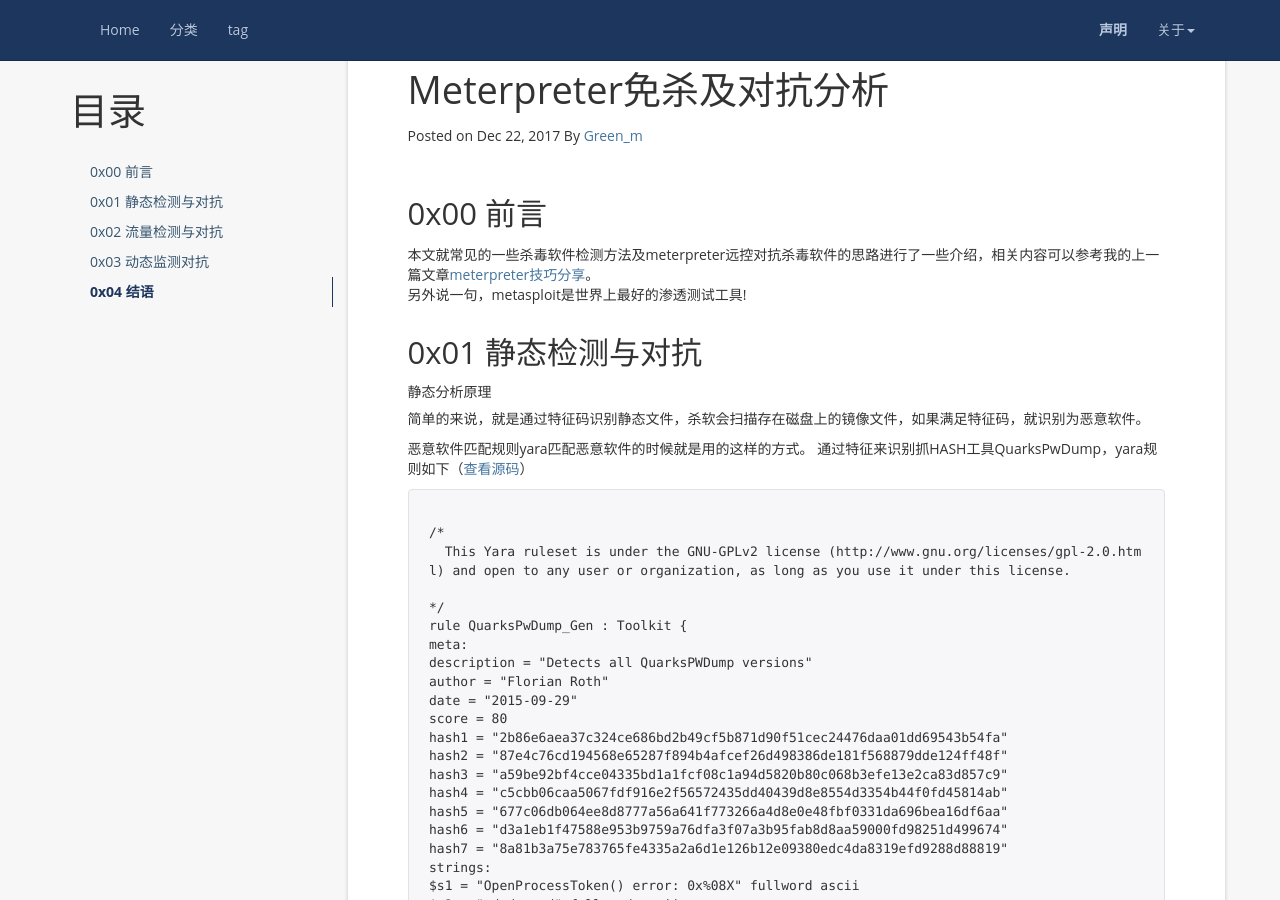
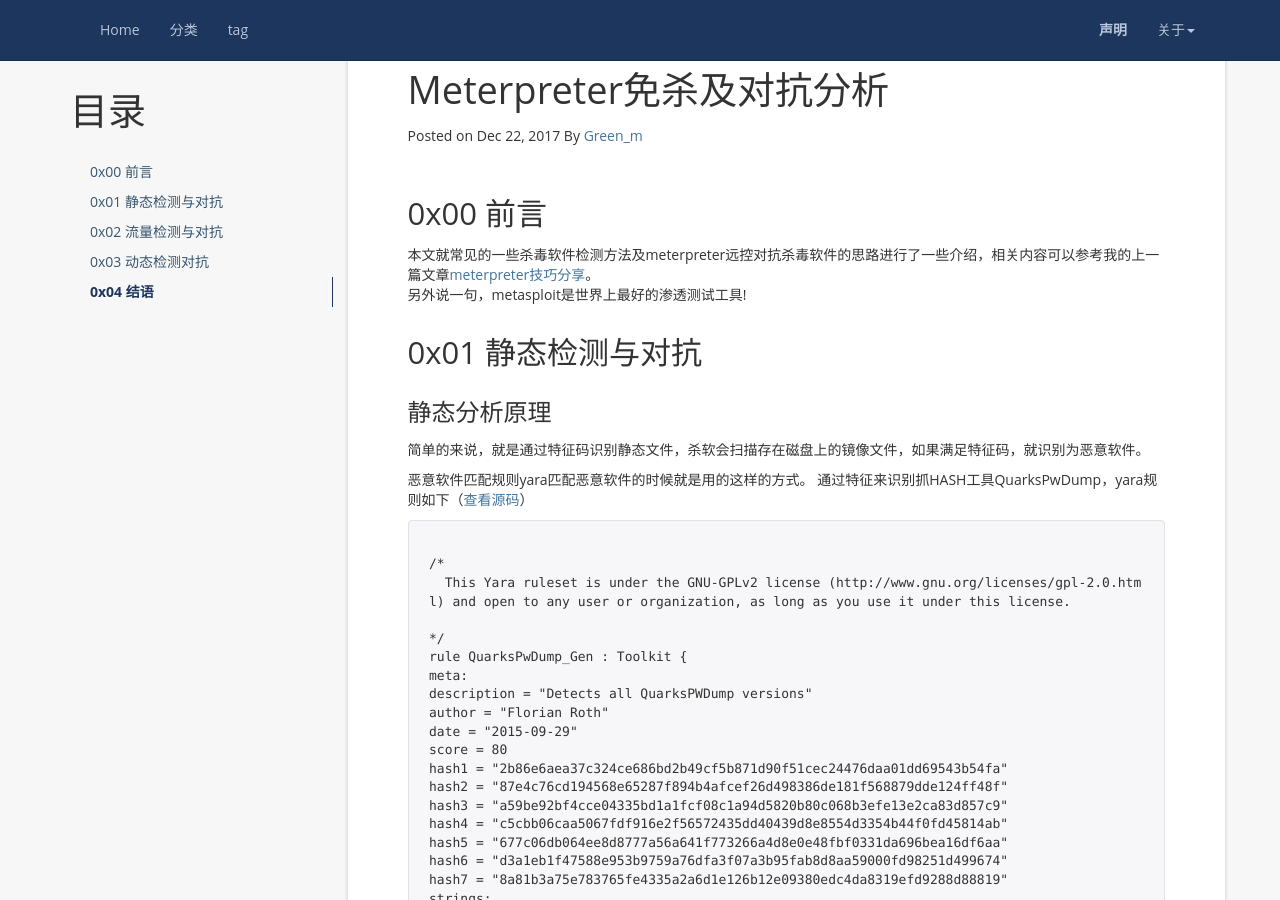
Before and after one commit to Green-m/Green-m.github.io, a Jekyll site: the page built from _posts/2017-12-22-meterpreter-dection-and-evasion.md, in a window 1280 px wide and 900 px high, scrolled down 309 px. Built offline with Jekyll 4.4.1, drawn with Linux system fonts in a browser that asks for light colours; comment, search, counter and statistics services are not loaded; some of the changed text lies outside the part shown.

Commit message:
Update 2017-12-22-meterpreter-dection-and-evasion.md

````diff
--- a/_posts/2017-12-22-meterpreter-dection-and-evasion.md
+++ b/_posts/2017-12-22-meterpreter-dection-and-evasion.md
@@ -22,7 +22,7 @@
 
 0x01 静态检测与对抗
 ------------------
-##### 静态分析原理
+### 静态分析原理
 简单的来说，就是通过特征码识别静态文件，杀软会扫描存在磁盘上的镜像文件，如果满足特征码，就识别为恶意软件。
 
 恶意软件匹配规则yara匹配恶意软件的时候就是用的这样的方式。
@@ -60,9 +60,9 @@
 
 当然还有通过md5、sha1来计算文件hash识别恶意软件，最简单粗暴而且有效，但是也很容易绕过，也有分段进行hash来识别相似度的方法，原理和上面的特征码识别都是一样的，这里不再赘述。
 
-##### 对抗静态分析
+### 对抗静态分析
 
-**1.修改特征码**
+#### 1.修改特征码
 
 特征码的识别也有一些不同的方式，最开始是使用单个特征码来定位，就有了与之对抗的ccl，随着对抗技术的升级，就有了多条的特征码，对应的也就有了`mutilccl, myccl, virtest`，甚至现在github上的自动化特征码识别，技术越来越多样。
 
@@ -70,7 +70,7 @@
 
 虽然meterpreter对于我们来说是开源的，但是偶尔编译出来的文件修改一些小地方就能让杀软直接报废，也算是一个保留方法吧，这里限于篇幅我就不贴代码和操作了。
 
-**2.加壳**
+#### 2.加壳
 
 加壳虽然对于特征码绕过有非常好的效果，加密壳基本上可以把特征码全部掩盖，但是缺点也非常的明显，因为壳自己也有特征。在某些比较流氓的国产杀软的检测方式下，主流的壳如VMP, Themida等，一旦被检测到加壳直接弹框告诉你这玩意儿有问题，虽然很直接，但是还是挺有效的。有些情况下，有的常见版本的壳会被直接脱掉分析。
 
@@ -80,7 +80,7 @@
 
 总得来说，加壳的方式来免杀还是比较实用的，特别是对于不开源的PE文件，通过加壳可以绕过很多特征码识别。
 
-**3.shellcode 编译**
+#### 3.shellcode 编译
 
 metasploit是我认为世界上最好用的渗透测试工具。
 msfvenom不仅提供多种格式的payload，其中就包括shellcode。shellcode对于源码免杀来说基本上是最好用的那种，绕过静态杀软的神器。
@@ -143,7 +143,7 @@
 }
 
 ```
-**4.shellcode植入后门**
+#### 4.shellcode植入后门
 
 目前有不少文章和工具都提供了植入后门的方法。例如shellter，the-backdoor-factory，工具的功能都很强大。
 
@@ -161,7 +161,7 @@
 
 
 
-**5.多平台多语言**
+#### 5.多平台多语言
 
 同一种编译器生成的PE文件在某些区段上是有相同或相近的二进制字节的，杀软在收集同一方式生成的大量木马后，很容易就将这些PE文件的特征提取出来加以识别（例如现在`msfvenom`直接生成的exe就是这样的）。因此，通过更改编译环境，让被识别的特征码改变，达到免杀的目的，改变语言也是同样的思路。
 
@@ -174,7 +174,7 @@
 
 当然还有更猥琐的方式，如转换成js,php,sct等非编译型语言执行，这里就不详细展开了，有兴趣的自己去了解。
 
-**6.小结**
+#### 6.小结
 
 静态免杀大概就这样方法，有时候需要结合多种方法一起使用，当然在没有源码的前提下一般都采用第一种和第二种方法，当然也可以考虑反汇编加花加空等修改源码，这样需要投入更多的时间和精力，也对操作者有更高的技能要求。
 
@@ -182,7 +182,7 @@
 0x02 流量检测与对抗
 ------------------
 
-**1.Meterpreter的传输加载**
+### 1.Meterpreter的传输加载
 
 
 要知道meterpreter的流量特征，首先要搞清楚meterpreter的传输方式。
@@ -257,7 +257,7 @@
 这段代码主要作用是加载反射性注入的引导代码ReflectiveLoader，通过ReflectiveLoader来加载meterpreter及相关配置。由于篇幅原因，这里我们不深究反射性注入的详细加载方式，知道大概原理即可，如果有兴趣可以阅读[源码](https://github.com/rapid7/ReflectiveDLLInjection)理解。
 
 
-**2.Meterpreter检测**
+### 2.Meterpreter检测
 
 上面分析这段meterpreter_loader是固定的一段汇编代码，通过nasm将该部分汇编代码转化为机器码如下：
 ```
@@ -293,7 +293,7 @@
 
 这里限于篇幅限制，其他payload的流量特征请各位看官自己去摸索测试，这里就不多浪费篇幅。
 
-**3.对抗流量检测**
+### 3.对抗流量检测
 
 
 既然流量是有特征的，那么有没有办法对流量进行加密呢，答案是肯定的，通过在服务端设置
@@ -311,14 +311,14 @@
 
 如果你觉得这种对流量进行编码的方式也不够保险，那么msf还提供了偏执模式（paranoid-mode），可以用证书对流量进行加密。具体操作方法可以参考官方文档或者[我的博客](https://green-m.github.io/2016/11/23/msf-paranoid-mode/)。
 
-0x03 动态监测对抗
+0x03 动态检测对抗
 ------------------
 
 静态检测和流量监测都说到了，接下来我们说如何对抗沙盒。要做到完全对抗沙盒工程量是很大的，这里我们只讲一些猥琐的小技巧来骗过杀软的沙盒分析。
 
 杀毒软件最大的问题就是面对成千上万的文件，如何最快速度的扫描完所有的文件，而不浪费大量的性能在单个文件上（在扫描过程中把机器卡死是相当糟糕的体验）。要做到这个，需要在大量的文件中进行合理的取舍。
 
-**1.sleep**
+### 1.sleep
 
 
 在很早的对抗杀软的技术中，通过一个sleep，占用大量的时间，就能够绕过杀软的动态分析，当然现在这样肯定是不行的了。推测杀软会hook 系统sleep函数，然后直接略过，直接后面的代码，这样是最聪明和省事儿的方法了。为了验证想法，我们通过一段代码来测试一下。
@@ -344,7 +344,7 @@
 
 虽然只减少了3个，不过也说明部分杀软还是吃这一套。。
 
-**2.NUMA**
+### 2.NUMA
 
 
 NUMA代表Non Uniform Memory Access（非一致内存访问）。它是一个在多系统中配置内存管理的方法。它与定义在Kernel32.dll中所有一系列函数连接在一起。
@@ -360,7 +360,7 @@
 检测结果17/67，又少了两个。
 ![/styles/images/meterpreter/p10.png]({{ '/styles/images/meterpreter/p10.png' | prepend: site.baseurl }})
 
-**3.总结**
+### 3.总结
 
 
 这里截图的效果不好主要是因为`stagerd meterpreter`是没有什么行为的，主要是靠静态查杀，如果行为明显那么这些方法还是能起到不少的效果。
````
